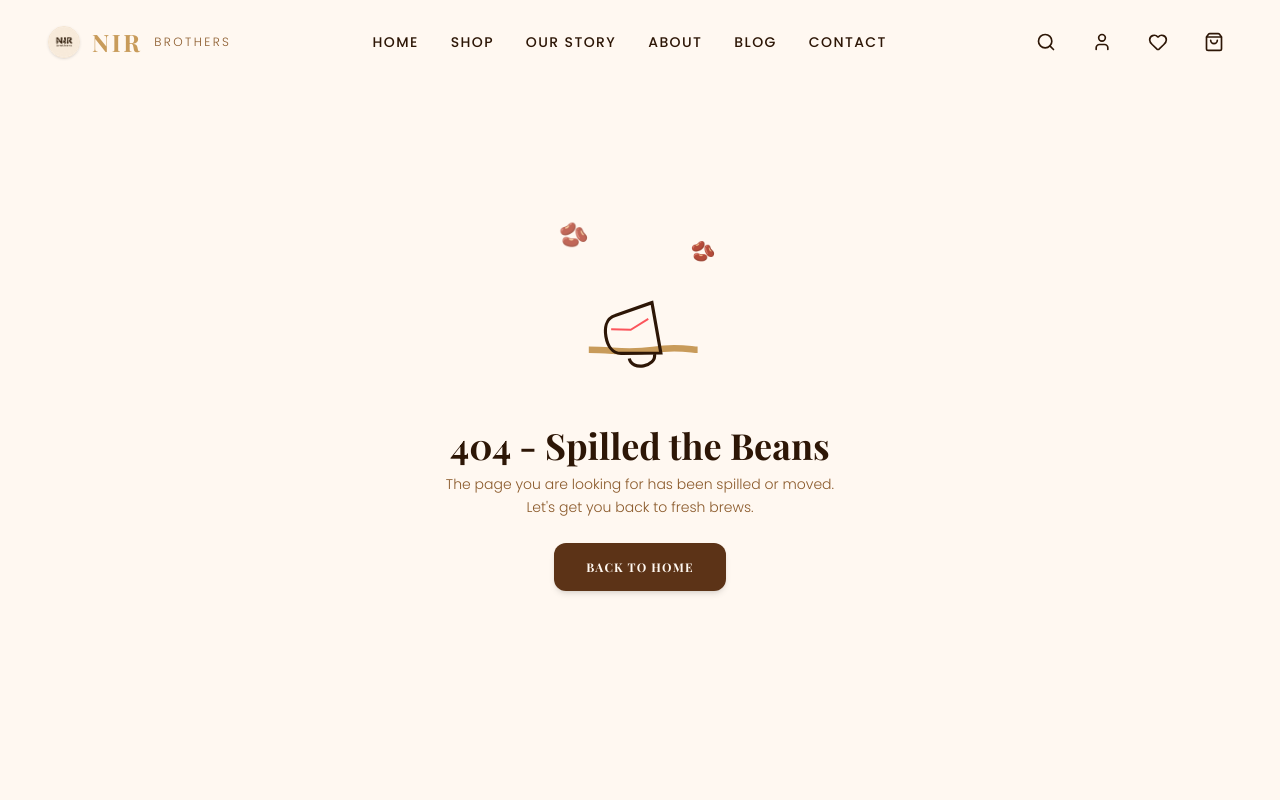
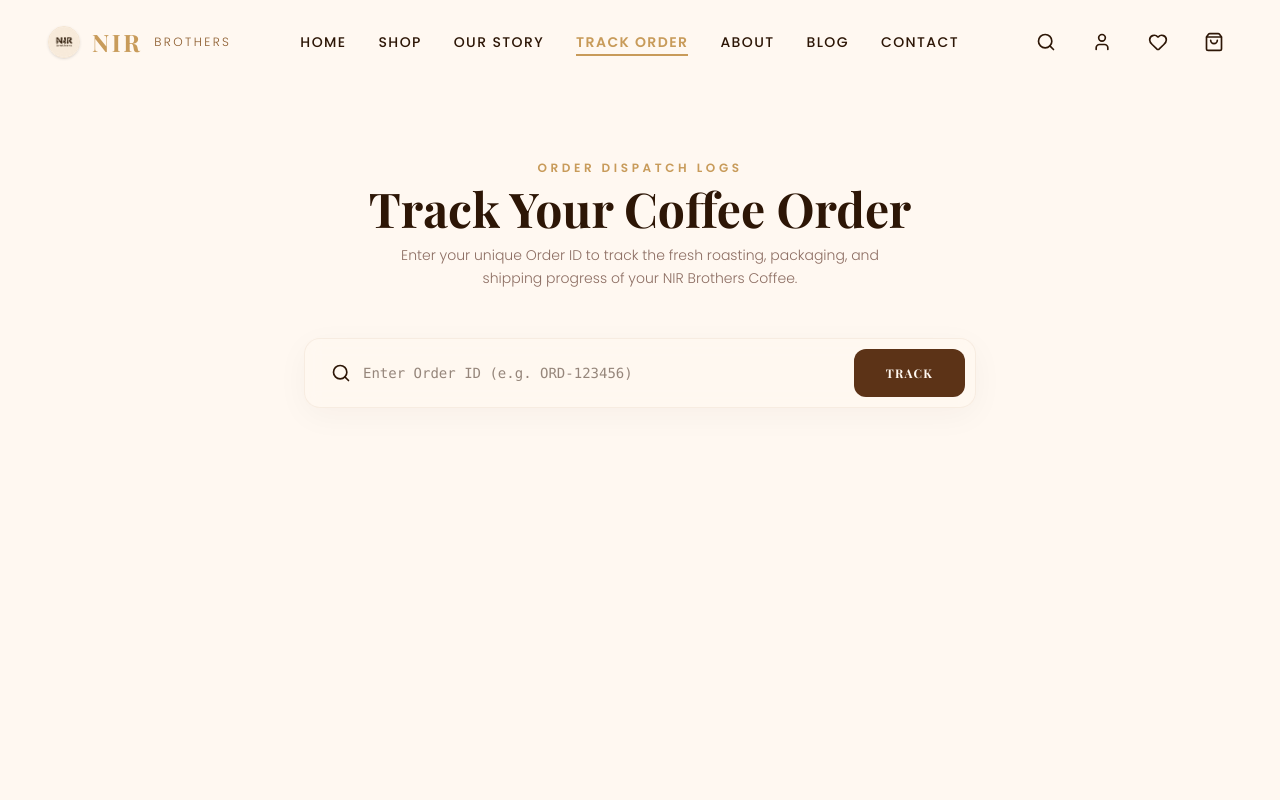
Before and after one commit to rumaizmohammed7-cmd/nir-brothers-coffee, a React (Vite) app: page /track in a window 1280 px wide. Shown: the top 800 px of the page. Built offline with nearby package versions, Linux system fonts and the light colour scheme; a web font is replaced by a local one.

Commit message:
add Track Order page and navigation links

```diff
--- a/src/App.jsx
+++ b/src/App.jsx
@@ -31,6 +31,7 @@
 import Terms from './pages/Terms';
 import NotFound from './pages/NotFound';
 import Admin from './pages/Admin';
+import TrackOrder from './pages/TrackOrder';
 
 import './App.css';
 
@@ -112,6 +113,7 @@
                   <Route path="/privacy" element={<PrivacyPolicy />} />
                   <Route path="/terms" element={<Terms />} />
                   <Route path="/admin" element={<Admin />} />
+                  <Route path="/track" element={<TrackOrder />} />
                   <Route path="*" element={<NotFound />} />
                 </Routes>
               </main>
--- a/src/components/Footer.jsx
+++ b/src/components/Footer.jsx
@@ -56,6 +56,7 @@
           <h3 className="font-heading text-lg font-semibold tracking-wider text-coffee-500 mb-6">Quick Links</h3>
           <ul className="flex flex-col gap-3 text-sm text-coffee-200 font-light">
             <li><Link to="/shop" className="hover:text-coffee-500 transition-colors duration-300">Browse Shop</Link></li>
+            <li><Link to="/track" className="hover:text-coffee-500 transition-colors duration-300">Track Order</Link></li>
             <li><Link to="/story" className="hover:text-coffee-500 transition-colors duration-300">Our Story</Link></li>
             <li><Link to="/about" className="hover:text-coffee-500 transition-colors duration-300">About Sourcing</Link></li>
             <li><Link to="/blog" className="hover:text-coffee-500 transition-colors duration-300">Coffee Blog</Link></li>
--- a/src/components/Navbar.jsx
+++ b/src/components/Navbar.jsx
@@ -33,6 +33,7 @@
     { name: 'Home', path: '/' },
     { name: 'Shop', path: '/shop' },
     { name: 'Our Story', path: '/story' },
+    { name: 'Track Order', path: '/track' },
     { name: 'About', path: '/about' },
     { name: 'Blog', path: '/blog' },
     { name: 'Contact', path: '/contact' },
--- /dev/null
+++ b/src/pages/TrackOrder.jsx
@@ -0,0 +1,168 @@
+import React, { useState } from 'react';
+import { Search, ShoppingBag, Truck, Package, CheckCircle2 } from 'lucide-react';
+import { motion } from 'framer-motion';
+
+const TrackOrder = () => {
+  const [orderId, setOrderId] = useState('');
+  const [searchResult, setSearchResult] = useState(null);
+  const [hasSearched, setHasSearched] = useState(false);
+
+  const handleSearch = (e) => {
+    e.preventDefault();
+    if (!orderId.trim()) return;
+
+    const orders = JSON.parse(localStorage.getItem('nir_orders') || '[]');
+    const found = orders.find(o => o.id.toLowerCase() === orderId.trim().toLowerCase());
+
+    setSearchResult(found || null);
+    setHasSearched(true);
+  };
+
+  const steps = [
+    { label: 'Order Placed', desc: 'Sourced from estate & logged in system', status: 'Processing', icon: ShoppingBag },
+    { label: 'Roasted & Packed', desc: 'Carefully micro-roasted by NIR brothers', status: 'Processing', icon: Package },
+    { label: 'Shipped', desc: 'In transit from Chikkamaglore', status: 'Shipped', icon: Truck },
+    { label: 'Delivered', desc: 'Fresh coffee at your doorstep', status: 'Delivered', icon: CheckCircle2 }
+  ];
+
+  // Helper to determine active steps based on order status
+  const getStepIndex = (status) => {
+    if (status === 'Delivered') return 3;
+    if (status === 'Shipped') return 2;
+    return 1; // Processing status shows Placed & Processing complete
+  };
+
+  const activeIndex = searchResult ? getStepIndex(searchResult.status) : 0;
+
+  return (
+    <div className="py-32 bg-coffee-50 min-h-screen">
+      <div className="max-w-3xl mx-auto px-6 md:px-12 pt-8">
+
+        {/* Header */}
+        <div className="text-center mb-12">
+          <span className="text-xs uppercase tracking-[0.3em] font-semibold text-coffee-500 block mb-2">Order Dispatch Logs</span>
+          <h1 className="text-3xl md:text-5xl font-heading font-bold text-coffee-900">Track Your Coffee Order</h1>
+          <p className="text-sm text-coffee-600 font-light mt-3 max-w-lg mx-auto leading-relaxed">
+            Enter your unique Order ID to track the fresh roasting, packaging, and shipping progress of your NIR Brothers Coffee.
+          </p>
+        </div>
+
+        {/* Search Bar */}
+        <form onSubmit={handleSearch} className="flex gap-3 mb-12 bg-white/60 p-2.5 rounded-2xl border border-coffee-200/40 glass-card">
+          <div className="relative flex-grow flex items-center">
+            <Search className="w-5 h-5 text-coffee-400 absolute left-4" />
+            <input
+              type="text"
+              placeholder="Enter Order ID (e.g. ORD-123456)"
+              value={orderId}
+              onChange={(e) => setOrderId(e.target.value)}
+              className="bg-transparent text-sm w-full pl-12 pr-4 py-3.5 focus:outline-none text-coffee-900 font-mono"
+            />
+          </div>
+          <button
+            type="submit"
+            className="bg-coffee-800 text-coffee-50 hover:bg-coffee-500 hover:text-coffee-900 px-8 rounded-xl font-heading text-xs font-bold tracking-widest transition-all"
+          >
+            TRACK
+          </button>
+        </form>
+
+        {/* Results */}
+        {hasSearched && (
+          <div>
+            {searchResult ? (
+              <motion.div
+                initial={{ opacity: 0, y: 20 }}
+                animate={{ opacity: 1, y: 0 }}
+                transition={{ duration: 0.5 }}
+                className="glass-card rounded-3xl p-6 md:p-8 bg-white/60 border border-coffee-200/20 shadow-md"
+              >
+                {/* Meta details */}
+                <div className="flex flex-col sm:flex-row justify-between items-start sm:items-center gap-4 border-b border-coffee-200/40 pb-6 mb-8">
+                  <div>
+                    <span className="text-[10px] font-mono text-coffee-500 block uppercase">Order ID</span>
+                    <h2 className="text-lg font-mono font-bold text-coffee-900">{searchResult.id}</h2>
+                  </div>
+                  <div className="sm:text-right">
+                    <span className="text-[10px] font-mono text-coffee-500 block uppercase">Order Status</span>
+                    <span className={`inline-block px-3 py-1 rounded-full font-mono text-xs font-bold mt-1 ${
+                      searchResult.status === 'Processing'
+                        ? 'bg-amber-100 text-amber-800'
+                        : searchResult.status === 'Shipped'
+                          ? 'bg-blue-100 text-blue-800'
+                          : 'bg-green-100 text-green-800'
+                    }`}>
+                      {searchResult.status === 'Processing' ? 'Roasted & Packed' : searchResult.status}
+                    </span>
+                  </div>
+                </div>
+
+                {/* Progress bar timeline */}
+                <div className="relative flex flex-col gap-10 pl-10 border-l-2 border-coffee-200/60 ml-3.5 mb-10 py-2">
+                  {steps.map((step, idx) => {
+                    const isDone = idx <= activeIndex;
+                    const Icon = step.icon;
+                    return (
+                      <div key={idx} className="relative flex flex-col">
+
+                        {/* Bullet point icon */}
+                        <div className={`w-8 h-8 rounded-full flex items-center justify-center absolute -left-[57px] top-0 border ${
+                          isDone
+                            ? 'bg-coffee-800 border-coffee-800 text-coffee-50 shadow-md'
+                            : 'bg-white border-coffee-200 text-coffee-400'
+                        }`}>
+                          <Icon className="w-4 h-4" />
+                        </div>
+
+                        {/* Step details */}
+                        <span className={`text-sm font-semibold tracking-wide ${isDone ? 'text-coffee-900' : 'text-coffee-400'}`}>
+                          {step.label}
+                        </span>
+                        <span className="text-xxs text-coffee-600 font-light mt-0.5 leading-relaxed">
+                          {step.desc}
+                        </span>
+                      </div>
+                    );
+                  })}
+                </div>
+
+                {/* Ordered Items summary */}
+                <div className="bg-coffee-100/30 border border-coffee-200/20 p-5 rounded-2xl">
+                  <h3 className="font-heading text-sm font-bold text-coffee-900 mb-4">Sourced Batch Details</h3>
+                  <div className="flex flex-col gap-3">
+                    {searchResult.items.map((item, idx) => (
+                      <div key={idx} className="flex justify-between items-center text-xs pb-3 border-b border-coffee-100/60 last:border-0 last:pb-0">
+                        <div className="flex flex-col">
+                          <span className="font-semibold text-coffee-900">{item.name}</span>
+                          <span className="text-xxs text-coffee-500 font-mono mt-0.5">{item.weight} &bull; Grind: {item.grind} &bull; Qty {item.quantity}</span>
+                        </div>
+                        <span className="font-mono font-bold text-coffee-800">₹{item.price * item.quantity}</span>
+                      </div>
+                    ))}
+                  </div>
+                  <div className="flex justify-between items-center text-xs font-mono font-bold text-coffee-900 pt-4 border-t border-coffee-200/40 mt-4">
+                    <span>Grand Total</span>
+                    <span>₹{searchResult.pricing.total.toLocaleString()}</span>
+                  </div>
+                </div>
+
+              </motion.div>
+            ) : (
+              <motion.div
+                initial={{ opacity: 0 }}
+                animate={{ opacity: 1 }}
+                className="text-center bg-white/40 border border-coffee-200/20 p-12 rounded-3xl glass-card text-sm text-coffee-600 font-light"
+              >
+                We could not find any active coffee shipment matching **"{orderId}"**.
+                Please make sure the spelling is correct (e.g. `ORD-849204`).
+              </motion.div>
+            )}
+          </div>
+        )}
+
+      </div>
+    </div>
+  );
+};
+
+export default TrackOrder;
```
